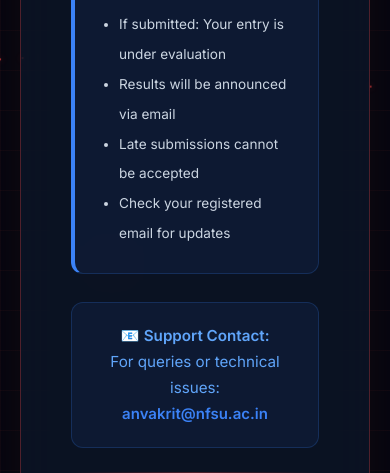
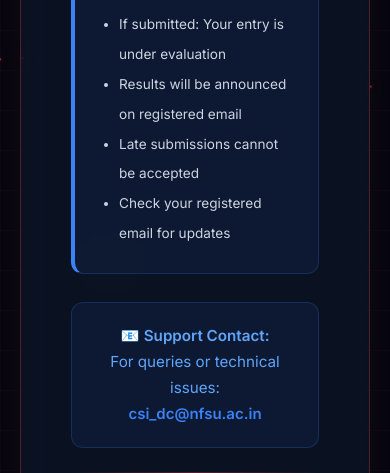
Before and after one commit to thetamannakhurana/anvakritroundone, a Next.js app: page /timesup in a window 390 px wide. Shown: the part 1490-1963 px from the top of the page. Built offline with nearby package versions, Linux system fonts and the light colour scheme.

Commit message:
fix endTimeISO passing to dashboard + mobile responsive

```diff
--- a/pages/completed.js
+++ b/pages/completed.js
@@ -229,7 +229,7 @@
                 margin: 0,
                 fontFamily: "'Inter', sans-serif"
               }}>
-                Thank you for participating in <strong style={{ color: '#60a5fa' }}>ANVAKRIT 2.0</strong>. Your submission has been recorded and will be evaluated by our forensic panel. All team members have been locked out of the investigation portal.
+                Thank you for participating in <strong style={{ color: '#60a5fa' }}>ANVAKRIT 2.0</strong>. Your submission has been recorded and will be evaluated by our judges. All team members have been locked out of the investigation portal.
               </p>
             </div>
 
@@ -283,9 +283,8 @@
                 fontFamily: "'Inter', sans-serif"
               }}>
                 <li>Your submission is now under forensic review</li>
-                <li>Results will be announced via registered email</li>
+                <li>Results will be announced on registered email</li>
                 <li>Top teams advance to offline finals</li>
-                <li>Check your email for further updates</li>
               </ul>
             </div>
 
--- a/pages/timesup.js
+++ b/pages/timesup.js
@@ -406,7 +406,7 @@
                 fontFamily: "'Inter', sans-serif"
               }}>
                 <li>If submitted: Your entry is under evaluation</li>
-                <li>Results will be announced via email</li>
+                <li>Results will be announced on registered email</li>
                 <li>Late submissions cannot be accepted</li>
                 <li>Check your registered email for updates</li>
               </ul>
@@ -429,7 +429,7 @@
               }}>
                 📧 <strong>Support Contact:</strong><br/>
                 For queries or technical issues:<br/>
-                <strong style={{ fontSize: '15px', color: '#3b82f6' }}>anvakrit@nfsu.ac.in</strong>
+                <strong style={{ fontSize: '15px', color: '#3b82f6' }}>csi_dc@nfsu.ac.in</strong>
               </p>
             </div>
 
```
